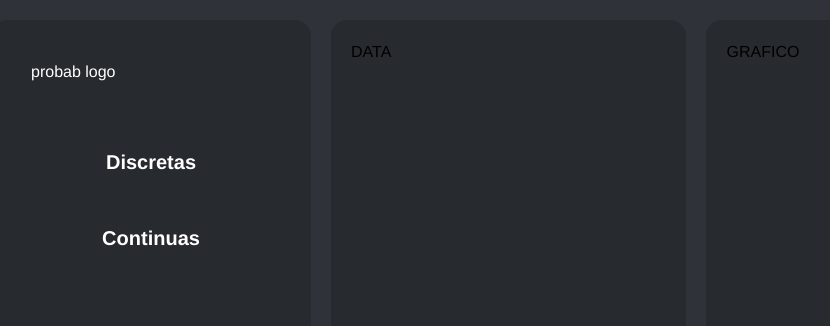
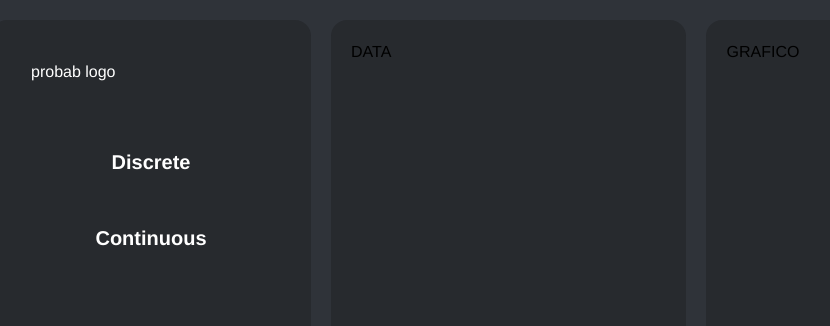
Before and after one commit to aBenve/probably, a Vue app: page / in a window 1280 px wide. Shown: the top 326 px of the page, without its empty margins (29-859 px from the left). Built offline with nearby package versions, Linux system fonts and the light colour scheme.

Commit message:
Fusion both Dropdown in 1 component. Added an external file to store the options' info.

```diff
--- a/src/Home.vue
+++ b/src/Home.vue
@@ -3,9 +3,7 @@
     <SidebarPanel/>
 
     <div class="w-full flex flex-col lg:flex-row">
-      <div class="rounded-2xl data p-5 mb-5 lg:mb-0 lg:mr-5  lg:w-4/6">
-        DATA
-      </div>
+      <DataArea/>
       <div class="rounded-2xl graph p-5  w-full w-full">GRAFICO</div>
     </div>
   </div>
@@ -13,11 +11,12 @@
 
 <script>
 import SidebarPanel from "./components/sidebar/SidebarPanel";
+import DataArea from "./components/DataArea";
 
 
 export default {
   name: "Home",
-  components: {SidebarPanel},
+  components: {DataArea, SidebarPanel},
 
   methods:{
 
--- /dev/null
+++ b/src/components/DataArea.vue
@@ -0,0 +1,15 @@
+<template>
+  <div class="rounded-2xl data p-5 mb-5 lg:mb-0 lg:mr-5  lg:w-4/6">
+    DATA
+  </div>
+</template>
+
+<script>
+export default {
+  name: "DataArea"
+}
+</script>
+
+<style scoped>
+
+</style>
--- a/src/components/DiscreteDropDownButton.vue
+++ /dev/null
@@ -1,50 +0,0 @@
-<template>
-  <button @click="discreteToggle = !discreteToggle" class="mt-4">
-    <div :class="discreteToggle ? 'active':''" class=" mb-4 hover:bg-pink-400 rounded-2xl p-2 text-xl font-semibold transition duration-75 ease-in">
-      Discretas
-    </div>
-    <transition name="slideBottom">
-      <div  v-if="discreteToggle" >
-        <div class="mb-2 hover:bg-gray-500  rounded-2xl p-2 font-medium transition duration-75 ease-in" v-for="option in menu" :key="option">
-          {{ option }}
-        </div>
-      </div>
-    </transition>
-  </button>
-</template>
-<script>
-export default {
-  name: 'DiscreteDropDownButton',
-  data:()=>({
-    discreteToggle: false,
-    menu:[
-      "Binomial",
-      "Geometrica",
-      "Hipergeometrica",
-      "Poisson",
-    ]
-  }),
-}
-</script>
-<style scoped>
-.active{
-  color: white;
-  font-weight: 600;
-}
-
-.slideBottom-enter-active,
-.slideBottom-leave-active
-{
-  transition: transform 0.5s ease;
-
-}
-
-
-.slideBottom-enter-from,
-.slideBottom-leave-to {
-  transform: translateY(-100%);
-  transition: all 150ms ease-in 0s;
-  opacity: 0;
-
-}
-</style>
--- a/src/components/MenuIcon.vue
+++ b/src/components/MenuIcon.vue
@@ -16,8 +16,9 @@
               <fa icon="times" @click="closeSidebar"/>
             </div>
           </div>
-          <DiscreteDropDownButton/>
-          <ContinuousDropDownButton/>
+
+          <myDropdown name="Discrete"/>
+          <myDropdown name="Continuous"/>
 
         </div>
         <div class="text-white">
@@ -30,14 +31,13 @@
 
 </template>
 <script>
-import DiscreteDropDownButton from "./DiscreteDropDownButton";
-import ContinuousDropDownButton from "./ContinuousDropDownButton";
+import myDropdown from "./myDropdown";
 
 export default {
   name: 'MenuIcon',
-  components: {ContinuousDropDownButton, DiscreteDropDownButton},
+  components: {myDropdown},
   data: () => ({
-    isSidebarOn: window.innerWidth >= 1024,
+    isSidebarOn: false,
 
   }),
   methods: {
--- a/src/components/ContinuousDropDownButton.vue
+++ b/src/components/myDropdown.vue
@@ -1,30 +1,37 @@
 <template>
-  <button @click="continuousToggle = !continuousToggle" class="mt-4">
-    <div :class="continuousToggle ? 'active':''" class=" mb-4 hover:bg-pink-400 rounded-2xl p-2 text-xl font-semibold transition duration-75 ease-in">
-      Continuas
+  <button @click="toggle = !toggle" class="mt-4">
+    <div :class="toggle ? 'active':''" class=" mb-4 hover:bg-pink-400 rounded-2xl p-2 text-xl font-semibold transition duration-75 ease-in">
+      {{name}}
     </div>
     <transition name="slideBottom">
-      <div  v-if="continuousToggle" >
+      <div  v-if="toggle" >
         <div class="mb-2 hover:bg-gray-500  rounded-2xl p-2 font-medium transition duration-75 ease-in" v-for="option in menu" :key="option">
-          {{ option }}
+          {{ option.name }}
         </div>
       </div>
     </transition>
   </button>
 </template>
 <script>
+import userData from "./sidebar/optionsInfo"
+
 export default {
-  name: 'ContinuousDropDownButton',
+  name: 'myDropdown',
+  props:{
+      name: {
+        type: String,
+        require: true
+      }
+  },
   data:() => ({
-    continuousToggle: false,
-    menu:[
-      "Uniforme",
-      "Exponencial",
-      "Log-Normal",
-      "Normal",
-      "T",
-    ]
-  })
+    toggle: false,
+  }),
+  computed:{
+    menu: function (){
+      return userData.filter(obj => obj.type === this.name)
+    }
+  }
+
 }
 </script>
 <style scoped>
--- a/src/components/sidebar/Sidebar.vue
+++ b/src/components/sidebar/Sidebar.vue
@@ -5,8 +5,8 @@
             <div class="flex justify-between flex-row items-center mb-10">
               probab logo
             </div>
-            <DiscreteDropDownButton/>
-            <ContinuousDropDownButton/>
+            <my-dropdown name="Discrete"/>
+            <my-dropdown name="Continuous"/>
 
           </div>
           <div class="text-white">
@@ -18,12 +18,12 @@
 </template>
 
 <script>
-import DiscreteDropDownButton from "../DiscreteDropDownButton";
-import ContinuousDropDownButton from "../ContinuousDropDownButton";
+
+import MyDropdown from "../myDropdown";
 
 export default {
   name: "Sidebar",
-  components: {ContinuousDropDownButton, DiscreteDropDownButton},
+  components: {MyDropdown},
 
 }
 </script>
--- /dev/null
+++ b/src/components/sidebar/optionsInfo.js
@@ -0,0 +1,60 @@
+
+//todo: we may add the E(x), v(x) as parameters too
+
+const userOptions = [
+    {
+        name: "Binomial",
+        type: "Discrete",
+        inputs: ["Trials", "Probability of success"],
+        description: "Lorem ipsum dolor sit amet. Et quod dolor ut eveniet autem sit quos quidem 33 illum magnam. Id galisum vero quo quidem galisum At nesciunt sapiente non blanditiis corrupti qui eligendi nemo. Eum nostrum repudiandae sed facere laudantium sit facilis asperiores?\n"
+    },
+    {
+        name: "Geometric",
+        type: "Discrete",
+        inputs: ["Probability of success"],
+        description: "Lorem ipsum dolor sit amet. Et quod dolor ut eveniet autem sit quos quidem 33 illum magnam. Id galisum vero quo quidem galisum At nesciunt sapiente non blanditiis corrupti qui eligendi nemo. Eum nostrum repudiandae sed facere laudantium sit facilis asperiores?\n"
+    },
+    {
+        name: "Hypergeometric",
+        type: "Discrete",
+        inputs: ["Sample size", "Total number of objects", "Amount of successes"],
+        description: "Lorem ipsum dolor sit amet. Et quod dolor ut eveniet autem sit quos quidem 33 illum magnam. Id galisum vero quo quidem galisum At nesciunt sapiente non blanditiis corrupti qui eligendi nemo. Eum nostrum repudiandae sed facere laudantium sit facilis asperiores?\n"
+    },
+    {
+        name: "Poisson",
+        type: "Discrete",
+        inputs: ["λ ratio"],
+        description: "Lorem ipsum dolor sit amet. Et quod dolor ut eveniet autem sit quos quidem 33 illum magnam. Id galisum vero quo quidem galisum At nesciunt sapiente non blanditiis corrupti qui eligendi nemo. Eum nostrum repudiandae sed facere laudantium sit facilis asperiores?\n"
+    },
+    {
+        name: "Uniform",
+        type: "Continuous",
+        inputs: ["Population", "Positive cases"],
+        description: "Lorem ipsum dolor sit amet. Et quod dolor ut eveniet autem sit quos quidem 33 illum magnam. Id galisum vero quo quidem galisum At nesciunt sapiente non blanditiis corrupti qui eligendi nemo. Eum nostrum repudiandae sed facere laudantium sit facilis asperiores?\n"
+    },
+    {
+        name: "Exponential",
+        type: "Continuous",
+        inputs: ["λ ratio"],
+        description: "Lorem ipsum dolor sit amet. Et quod dolor ut eveniet autem sit quos quidem 33 illum magnam. Id galisum vero quo quidem galisum At nesciunt sapiente non blanditiis corrupti qui eligendi nemo. Eum nostrum repudiandae sed facere laudantium sit facilis asperiores?\n"
+    },
+    {
+        name: "Normal",
+        type: "Continuous",
+        inputs: ["Mean μ ", "Standard deviation σ"],
+        description: "Lorem ipsum dolor sit amet. Et quod dolor ut eveniet autem sit quos quidem 33 illum magnam. Id galisum vero quo quidem galisum At nesciunt sapiente non blanditiis corrupti qui eligendi nemo. Eum nostrum repudiandae sed facere laudantium sit facilis asperiores?\n"
+    },
+    {
+        name: "Log-Normal",
+        type: "Continuous",
+        inputs: ["Mean μ ", "Standard deviation σ"],
+        description: "Lorem ipsum dolor sit amet. Et quod dolor ut eveniet autem sit quos quidem 33 illum magnam. Id galisum vero quo quidem galisum At nesciunt sapiente non blanditiis corrupti qui eligendi nemo. Eum nostrum repudiandae sed facere laudantium sit facilis asperiores?\n"
+    },
+    {
+        name: "t",
+        type: "Continuous",
+        inputs: ["Degrees of freedom"],
+        description: "Lorem ipsum dolor sit amet. Et quod dolor ut eveniet autem sit quos quidem 33 illum magnam. Id galisum vero quo quidem galisum At nesciunt sapiente non blanditiis corrupti qui eligendi nemo. Eum nostrum repudiandae sed facere laudantium sit facilis asperiores?\n"
+    },
+]
+export default userOptions;
```
